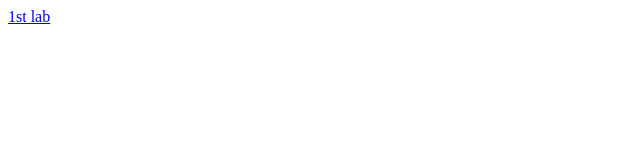
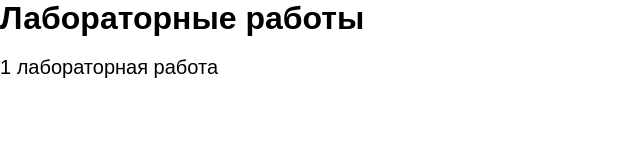
Before and after one commit to Ilyaaa-a/basics-of-web-technologies, a plain HTML site: page index.html in a window 1280 px wide. Shown: the whole page, without its empty margins (0-640 px from the left). Drawn offline with Linux system fonts and the light colour scheme; files that its build step writes are made by us from their sources.

Commit message:
Update index.html

```diff
--- a/index.html
+++ b/index.html
@@ -4,8 +4,10 @@
     <meta charset="UTF-8">
     <meta name="viewport" content="width=device-width, initial-scale=1.0">
     <title>WEB</title>
+    <link rel="stylesheet" href="styles/styles.css">
 </head>
 <body>
-    <a href="/lab-1/index.html">1st lab</a>
+    <h1>Лабораторные работы</h1>
+    <a href="lab-1/index.html">1 лабораторная работа</a>
 </body>
 </html>
```
